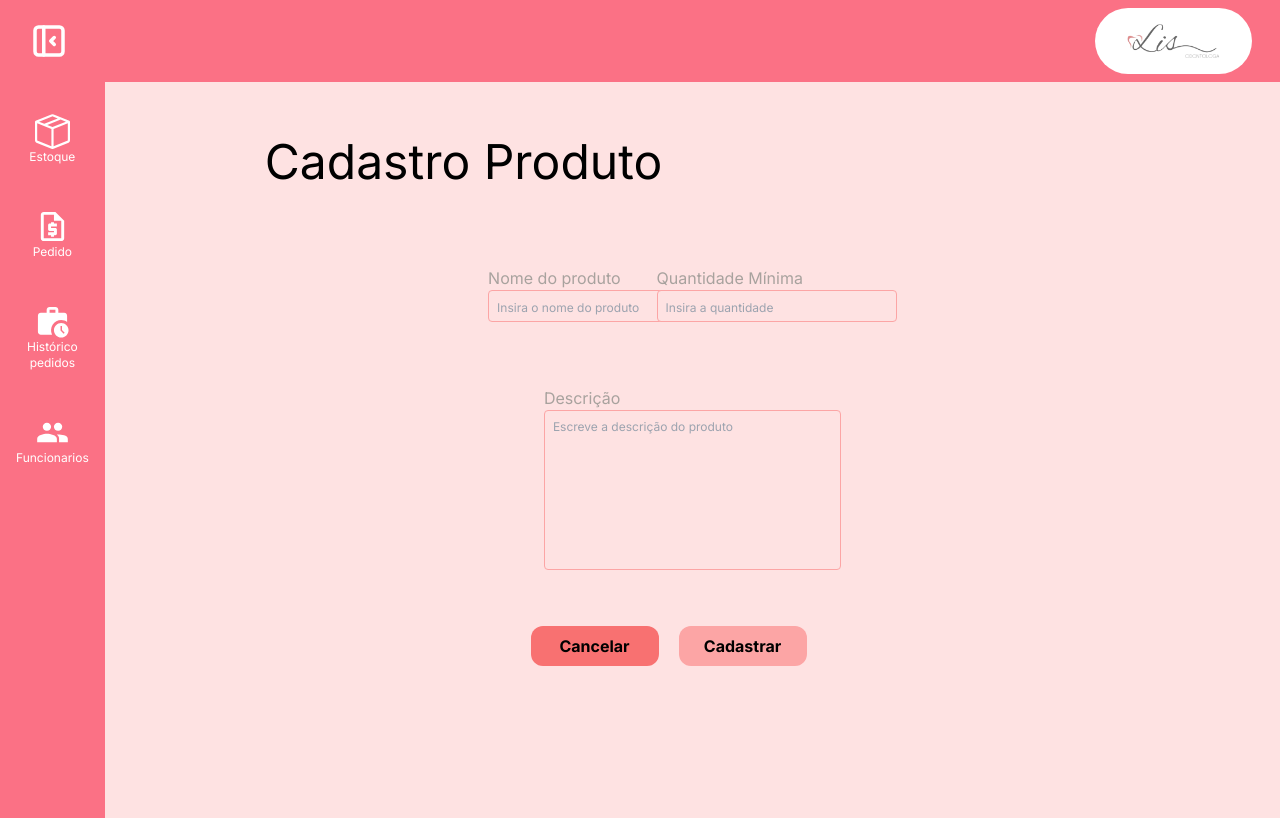
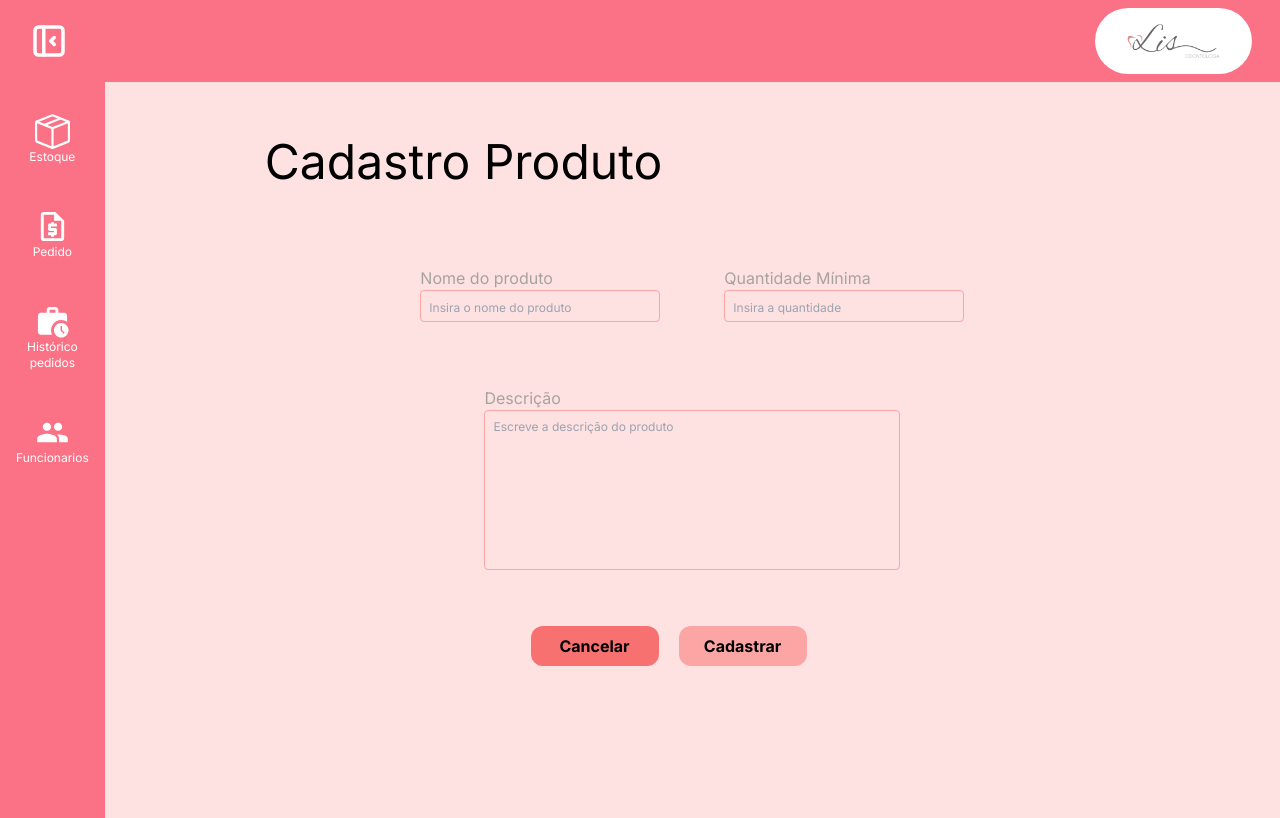
Before and after one commit to AleksVale/Modelagem, a Next.js app in the folder modelagem/: page /cadastro-produto in a window 1280 px wide. Built offline with nearby package versions, Linux system fonts and the light colour scheme.

Commit message:
front end 80% so consertar alguns erros

```diff
--- a/modelagem/package.json
+++ b/modelagem/package.json
@@ -29,6 +29,7 @@
     "react-scrollbars-custom": "^4.1.1",
     "sweetalert2": "^11.7.5",
     "tailwindcss": "3.3.1",
+    "tippy.js": "^6.3.7",
     "typescript": "5.0.4",
     "zod": "^3.21.4"
   },
--- a/modelagem/src/components/SimpleInput.tsx
+++ b/modelagem/src/components/SimpleInput.tsx
@@ -28,7 +28,7 @@ const SimpleInput: React.FC<ISimpleInputProps> = ({
       {label && <p>{label}</p>}
       <div className="flex items-center relative">
         <input
-          className="px-2 placeholder:text-xs text-black bg-red-100 rounded border border-red-300 block w-24 md:w-32 lg:w-52 xl:w-60 2xl:w-72 h-8 pr-8 focus:outline-red-400"
+          className="px-2 placeholder:text-xs text-black bg-red-100 rounded border border-red-300 block w-24 md:w-32 lg:w-52 xl:w-60 2xl:w-80 h-8 pr-8 focus:outline-red-400"
           name={nameInput}
           type={typeInput}
           placeholder={placeholder || ''}
--- a/modelagem/src/pages/cadastro-produto.tsx
+++ b/modelagem/src/pages/cadastro-produto.tsx
@@ -117,8 +117,9 @@ export default function CadastroFuncionario() {
     <div>
       <h1 className="text-black text-5xl text-left pt-10">Cadastro Produto</h1>
       <div className="flex flex-col items-center justify-center py-20">
-        <form className="text-black  w-10/12 flex flex-col justify-center items-center">
-          <div className="grid grid-cols-2 gap-10 justify-items-center w-5/12 pb-16">
+        <form className="text-black w-10/12 flex flex-col justify-center items-center">
+          <div className="flex justify-center w-10/12 pb-16">
+            <div className="flex-row mx-8">
               <SimpleInput
                 nameInput="nomeProduto"
                 label="Nome do produto"
@@ -126,6 +127,8 @@ export default function CadastroFuncionario() {
                 value={formData.nomeProduto}
                 onChangeValue={handleOnChangeInput}
               />
+            </div>
+            <div className="flex-row mx-8">
               <SimpleInput
                 label="Quantidade Mínima"
                 value={qtdMinima}
@@ -134,12 +137,13 @@ export default function CadastroFuncionario() {
                 onChangeValue={handleOnChangeInput}
               />
             </div>
-          <div className=" flex flex-col w-5/12">
+          </div>
+          <div className="flex flex-col w-7/12">
             <label htmlFor="descricao" className="self-start text-stone-400">
               Descrição
             </label>
             <textarea
-              className="border  block rounded h-40 bg-red-100 border-red-300 resize-none placeholder:text-xs p-2"
+              className="border block rounded h-40 bg-red-100 border-red-300 resize-none placeholder:text-xs p-2 w-full"
               value={formData.descricao}
               placeholder="Escreve a descrição do produto"
               name="descricao"
--- a/modelagem/src/pages/estoque.tsx
+++ b/modelagem/src/pages/estoque.tsx
@@ -37,10 +37,10 @@ export default function Estoque() {
     <div>
       <h1 className="text-black text-5xl text-left pt-10">Estoque</h1>
       <div className=" flex flex-col pt-10 w-full">
-        <div className="max-h-[400px] overflow-y-auto">
-          <table className="table-auto w-full border-collapse text-black bg-gray-300">
+        <div className="max-h-[580px] overflow-y-auto border-neutral-500 border">
+          <table className="text-xs table-auto w-full h-full border-collapse text-black bg-gray-300 ">
             <thead>
-              <tr className="text-center text-2xl text-red-300">
+              <tr className="text-center text-lg text-gray-400">
                 <th className="p-4">Nome produto</th>
                 <th className="p-4">Quantidade</th>
                 <th className="p-4">Info.</th>
--- a/modelagem/src/pages/pedidos.tsx
+++ b/modelagem/src/pages/pedidos.tsx
@@ -10,7 +10,12 @@ export default function Pedidos() {
         <div className="table-auto w-full border-collapse text-black pb-6">
           <SimpleInput
             nameInput="nomePedido"
-            label="Insira o nome do pedido"
+            label={
+              <span>
+                Insira o nome do pedido
+                <span className="text-red-500">*</span>
+              </span>
+            }
             placeholder="Dê nome ao pedido a ser criado"
             value={undefined}
           />
```
Also changed, not shown: 1 other file (tests, documents, lock files or other folders). Lines whose indentation alone changed are shown as unchanged.
